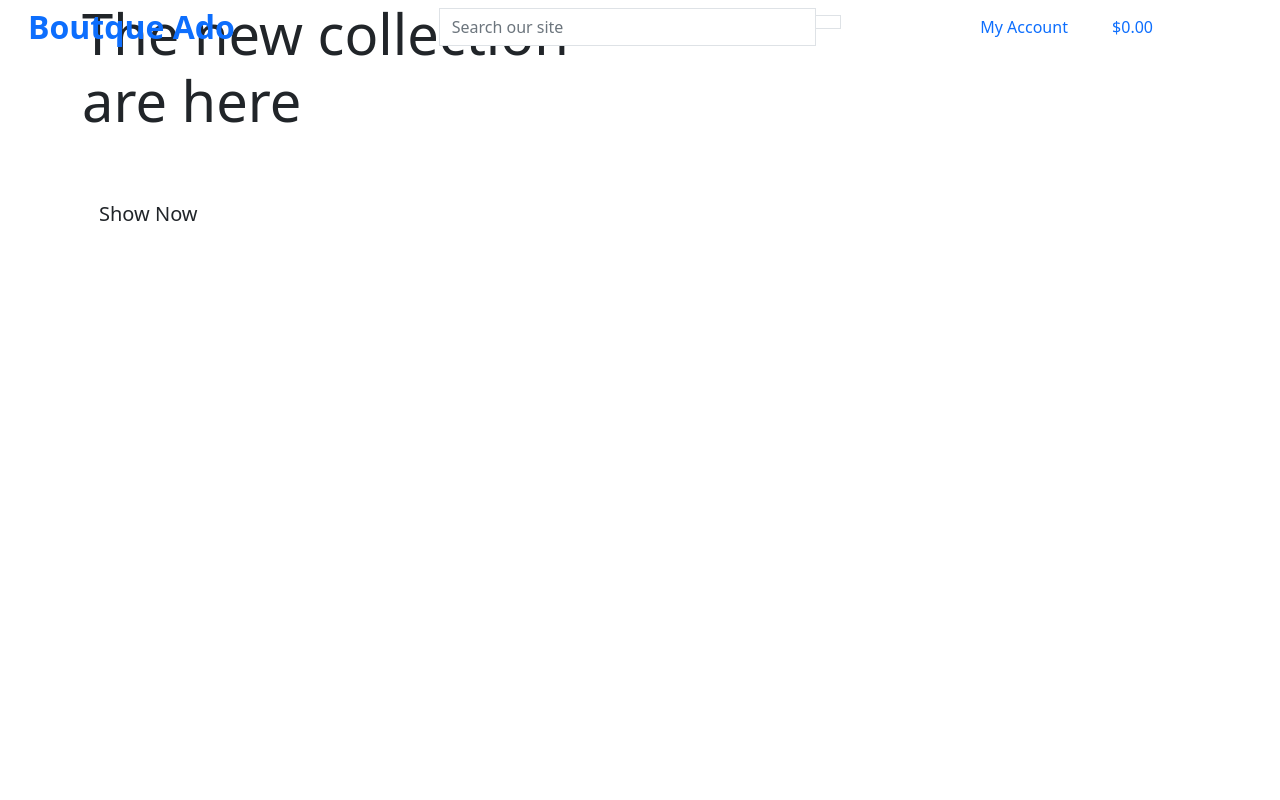
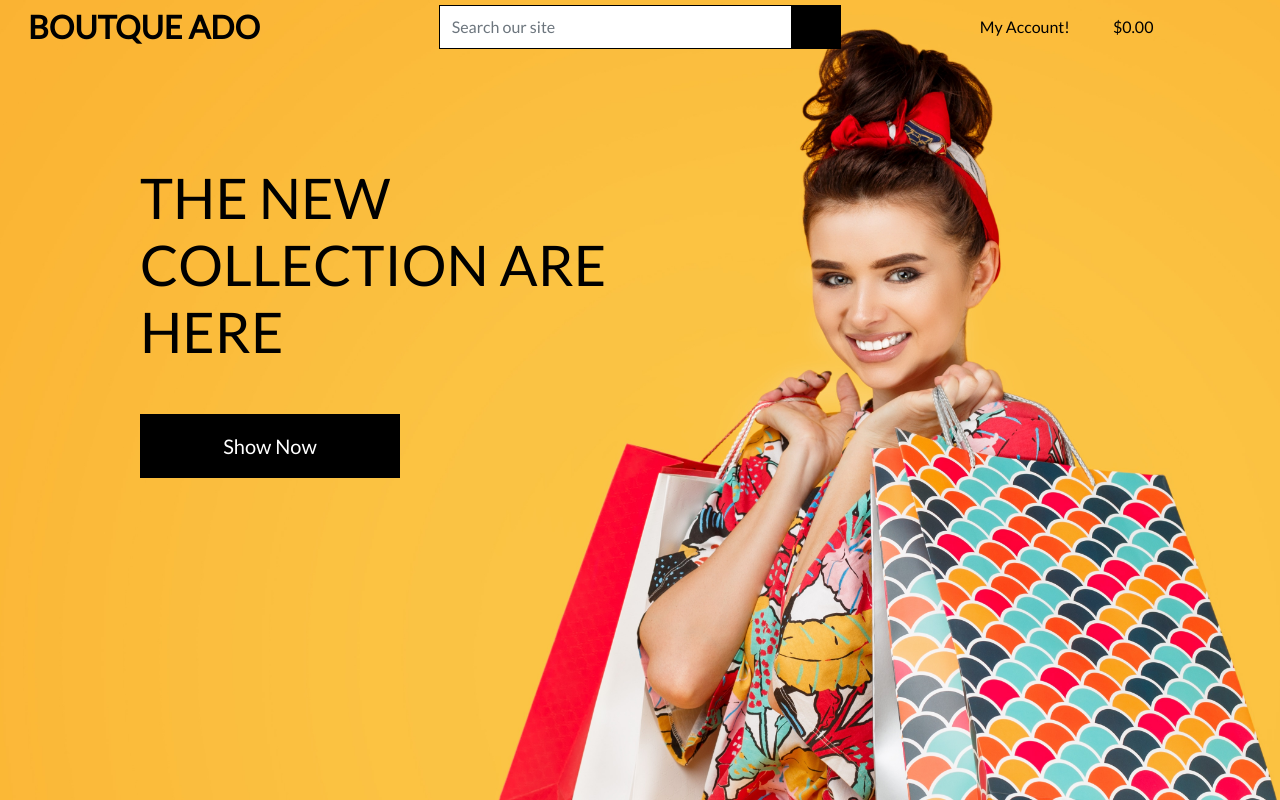
Before and after one commit to crypticCaroline/boutique_ado_V1, a Django app: page / in a window 1280 px wide. Run offline with Django 3.2, Linux system fonts and the light colour scheme.

Commit message:
Added config for static files

```diff
--- a/boutique_ado/settings.py
+++ b/boutique_ado/settings.py
@@ -149,6 +149,7 @@ USE_TZ = True
 # https://docs.djangoproject.com/en/3.2/howto/static-files/
 
 STATIC_URL = '/static/'
+STATICFILES_DIRS = (os.path.join(BASE_DIR, 'static'),)
 
 # Default primary key field type
 # https://docs.djangoproject.com/en/3.2/ref/settings/#default-auto-field
--- a/home/urls.py
+++ b/home/urls.py
@@ -1,4 +1,3 @@
-
 from django.contrib import admin
 from django.urls import path
 from . import views
--- /dev/null
+++ b/static/css/base.css
@@ -0,0 +1,81 @@
+html {
+    height: 100%;
+}
+
+body {
+    background: url('/media/homepage_background_cropped.jpg') no-repeat center center fixed;
+    background-size: cover;
+    height: calc(100vh - 164px);
+    color: #555;
+    font-family: 'Lato';
+}
+
+/* from Bulma */
+.icon {
+    align-items: center;
+    display: inline-flex;
+    justify-content: center;
+    height: 1.5rem;
+    width: 1.5rem;
+}
+
+.logo-font {
+    text-transform: uppercase;
+}
+
+.main-logo-link {
+    width: fit-content;
+}
+
+.shop-now-button {
+    background: black;
+    color: white;
+    min-width: 260px;
+}
+
+.btn-black {
+    background: black;
+    color: white;
+}
+
+.shop-now-button:hover,
+.shop-now-button:active,
+.shop-now-button:focus,
+.btn-black:hover,
+.btn-black:active,
+.btn-black:focus {
+    background: #222;
+    color: white;
+}
+
+.text-black {
+    color: #000 !important;
+}
+
+.border-black {
+    border: 1px solid black !important;
+}
+
+/* -------------------------------- Media Queries */
+
+/* Slightly larger container on xl screens */
+@media (min-width: 1200px) {
+  .container {
+    max-width: 80%;
+  }
+}
+
+/* fixed top navbar only on medium and up */
+@media (min-width: 992px) {
+    .fixed-top-desktop-only {
+        position: fixed;
+        top: 0;
+        right: 0;
+        left: 0;
+        z-index: 1030;
+    }
+
+    .header-container {
+        padding-top: 164px;
+    }
+}
--- a/templates/base.html
+++ b/templates/base.html
@@ -13,6 +13,9 @@
 
     {% block corecss %}
     <link href="https://cdn.jsdelivr.net/npm/bootstrap@5.0.1/dist/css/bootstrap.min.css" rel="stylesheet" integrity="sha384-+0n0xVW2eSR5OomGNYDnhzAbDsOXxcvSN1TPprVMTNDbiYZCxYbOOl7+AMvyTG2x" crossorigin="anonymous">
+    <link rel="stylesheet" href="https://fonts.googleapis.com/css?family=Lato&display=swap">
+    <link rel="stylesheet" href="{% static 'css/base.css' %}">
+
     {% endblock %}
     {% block extra_css %}
     {% endblock %}
@@ -33,7 +36,7 @@
                 <a href="{% url 'home'%}" class="nav-link main-logo-link"><h2 class="logo-font text-black my-0"><strong>Boutque Ado</strong></h2></a>
             </div>
             <div class="col-12 col-lg-4 my-auto py-1 py-lg-0">
-                <form method="GET" action="{% url 'products' %}">
+                <form method="GET" action="">
                     <div class="input-group w-100">
                         <input class="form-control border border-black rounded-0" type="text" name="q" placeholder="Search our site">
                         <div class="input-group-append">
@@ -52,7 +55,7 @@
                         <a class="text-black nav-link" href="#" id="user-options" data-toggle="dropdown" aria-haspopup="true" aria-expanded="false">
                             <div class="text-center">
                                 <div><i class="fas fa-user fa-lg"></i></div>
-                                <p class="my-0">My Account</p>
+                                <p class="my-0">My Account!</p>
                             </div>
                         </a>
                         <div class="dropdown-menu border-0" aria-labelledby="user-options">
@@ -69,7 +72,7 @@
                         </div>
                     </li>
                     <li class="list-inline-item">
-                        <a class="{% if grand_total %}text-info font-weight-bold{% else %}text-black{% endif %} nav-link" href="{% url 'view_bag' %}">
+                        <a class="{% if grand_total %}text-info font-weight-bold{% else %}text-black{% endif %} nav-link" href="">
                             <div class="text-center">
                                 <div><i class="fas fa-shopping-bag fa-lg"></i></div>
                                 <p class="my-0">
```
Also changed, not shown: media/homepage_background_cropped.jpg (added).
